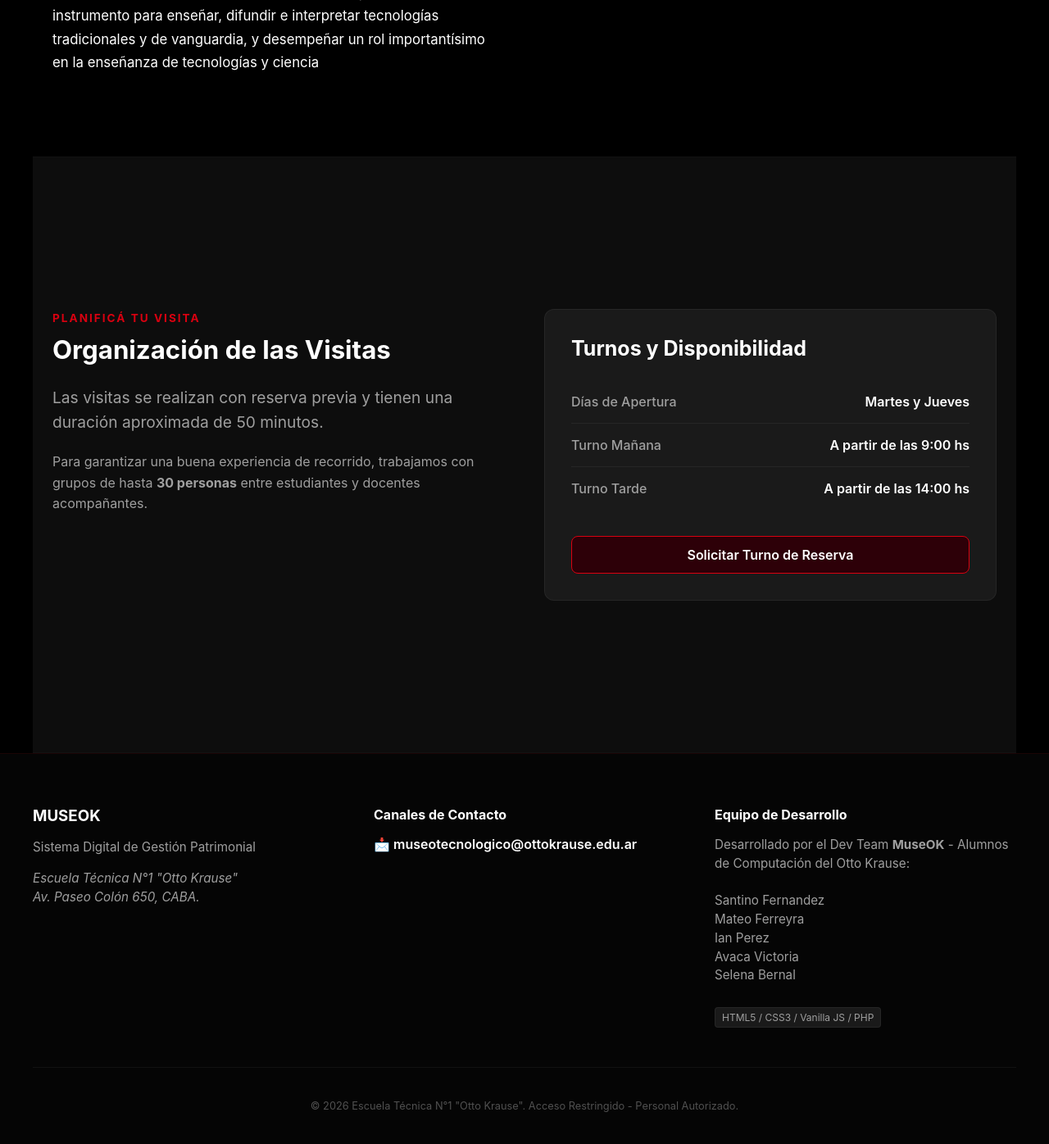
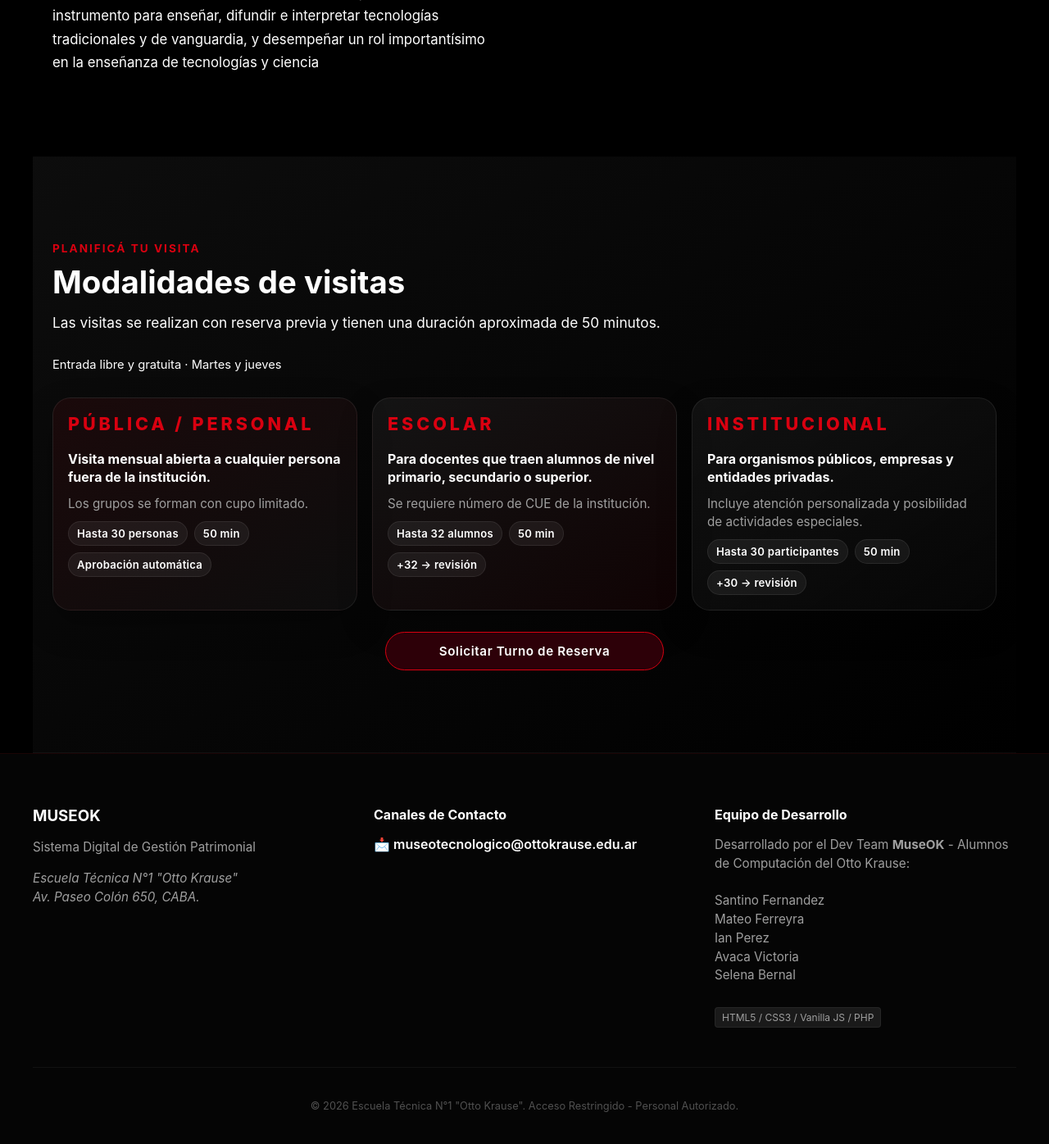
Before and after one commit to ian-nn/Museo-Otto-Krause, a PHP site: page / in a window 1280 px wide. Shown: the part 1526-2922 px from the top of the page at 82% size. Run offline with PHP 8.4, Linux system fonts and the light colour scheme.

Commit message:
actualización de las modalidades de visita

```diff
--- a/Museo OttoKrause/museo_web/css/styles.css
+++ b/Museo OttoKrause/museo_web/css/styles.css
@@ -782,9 +782,11 @@ html {
   text-align: justify;
 }
 
-/* c. SECCIÓN INFORMATIVA DE RESERVAS (GRID SISTEMA) */
+/* c. SECCIÓN INFORMATIVA DE RESERVAS */
 .reservas-section {
-  background: var(--surface-secondary);
+  background:
+    linear-gradient(145deg, rgba(13, 13, 13, 0.98), rgba(0, 0, 0, 0.98)),
+    radial-gradient(circle at top, rgba(217, 0, 16, 0.08), transparent 30%);
   border-top: 1px solid rgba(255, 255, 255, 0.02);
   border-bottom: 1px solid rgba(255, 255, 255, 0.02);
   min-height: calc(100vh - var(--navbar-height));
@@ -793,75 +795,149 @@ html {
   box-sizing: border-box;
 }
 
-.grid-container {
+.reservas-card-panel {
   display: flex;
-  flex-wrap: wrap;
-  gap: 48px;
+  flex-direction: column;
+  gap: 18px;
 }
 
-.grid-col-6 {
-  flex: 1 1 calc(50% - 24px);
-  min-width: 300px;
+.reservas-layout {
+  width: 100%;
+  max-width: 1200px;
+  margin: 0 auto;
 }
 
-.info-box-reservas h2 {
-  font-size: var(--typography-sizes-h2);
+.reservas-heading {
+  margin-bottom: 28px;
+}
+
+.reservas-heading h2 {
+  font-size: clamp(1.9rem, 4vw, 2.4rem);
   color: var(--text-high);
-  margin: 0 0 24px 0;
+  margin: 0 0 16px 0;
+  line-height: 1.1;
 }
 
 .highlight-p {
-  font-size: 1.2rem;
+  font-size: 1.08rem;
   color: var(--text-high);
   line-height: 1.5;
-  margin-bottom: 20px;
+  margin: 0;
 }
 
-.info-box-reservas p {
-  color: var(--text-medium);
-  line-height: var(--typography-line-height-body);
+.reservas-cards-grid {
+  display: grid;
+  grid-template-columns: repeat(3, 1fr);
+  gap: 18px;
+  margin-bottom: 0;
 }
 
-.card-reserva {
-  background: var(--surface-tertiary);
-  border: 1px solid rgba(255, 255, 255, 0.05);
-  border-radius: 12px;
-  padding: 32px;
+.visit-info-card {
+  background: linear-gradient(145deg, rgba(255, 255, 255, 0.05), rgba(255, 255, 255, 0.02));
+  border: 1px solid rgba(255, 255, 255, 0.08);
+  border-radius: 22px;
+  padding: 18px;
+  box-shadow: 0 18px 40px rgba(0, 0, 0, 0.28);
+  display: flex;
+  flex-direction: column;
+  gap: 10px;
 }
 
-.card-reserva h3 {
-  font-size: var(--typography-sizes-h3);
-  color: var(--text-high);
-  margin: 0 0 24px 0;
+.public-card {
+  background: linear-gradient(145deg, rgba(217, 0, 16, 0.08), rgba(255, 255, 255, 0.03));
 }
 
-.schedule-list {
-  list-style: none;
-  padding: 0;
-  margin: 0 0 32px 0;
+.school-card {
+  background: linear-gradient(145deg, rgba(255, 255, 255, 0.05), rgba(217, 0, 16, 0.06));
 }
 
-.schedule-list li {
-  display: flex;
-  justify-content: space-between;
-  padding: 16px 0;
-  border-bottom: 1px solid rgba(255, 255, 255, 0.05);
+.institutional-card {
+  background: linear-gradient(145deg, rgba(255, 255, 255, 0.05), rgba(255, 255, 255, 0.02));
 }
 
-.schedule-list li:last-child {
-  border-bottom: none;
+.visit-hours {
+  color: var(--text-medium);
+  font-size: 0.85rem;
+  margin: 0;
+  line-height: 1.4;
 }
 
-.schedule-day {
-  color: var(--text-medium);
-  font-weight: 500;
+.visit-hours-top {
+  margin-bottom: 12px;
+  color: var(--text-high);
+  font-size: 0.92rem;
 }
 
-.schedule-time {
-  color: var(--text-high);
-  font-weight: 600;
+.visit-info-label {
+  display: inline-block;
+  color: var(--brand-accent);
+  font-size: 1.35rem;
+  text-transform: uppercase;
+  letter-spacing: 0.18em;
+  font-weight: 800;
+  margin-bottom: 10px;
 }
 
+.visit-info-card h3 {
+  color: var(--text-high);
+  font-size: 1rem;
+  margin: 0;
+  line-height: 1.35;
+}
+
+.visit-info-card p {
+  color: var(--text-medium);
+  font-size: 0.95rem;
+  line-height: 1.45;
+  margin: 0;
+}
+
+.visit-details-list {
+  list-style: none;
+  margin: 0;
+  padding: 0;
+  display: flex;
+  flex-wrap: wrap;
+  gap: 8px;
+}
+
+.visit-details-list li {
+  background: rgba(255, 255, 255, 0.06);
+  border: 1px solid rgba(255, 255, 255, 0.08);
+  border-radius: 999px;
+  padding: 6px 10px;
+  color: var(--text-high);
+  font-size: 0.82rem;
+  font-weight: 600;
+  letter-spacing: 0.02em;
+}
+
+.action-wrapper {
+  margin-top: 8px;
+}
+
+.action-wrapper {
+  display: flex;
+  justify-content: center;
+}
+
+.action-wrapper .btn {
+  display: inline-flex;
+  align-items: center;
+  justify-content: center;
+  width: 100%;
+  max-width: 340px;
+  border-radius: 999px;
+  font-size: 0.95rem;
+  padding: 13px 18px;
+  letter-spacing: 0.04em;
+}
+
+@media (max-width: 1100px) {
+  .reservas-cards-grid {
+    grid-template-columns: 1fr;
+  }
+}
 /* d. FOOTER DE CONTACTO */
 .main-footer {
   background: #050505;
--- a/Museo OttoKrause/museo_web/index.html
+++ b/Museo OttoKrause/museo_web/index.html
@@ -147,35 +147,52 @@
     </section>
 
     <section id="reservas" class="section-container reservas-section">
-      <div class="grid-container">
-        <div class="grid-col-6 info-box-reservas">
+      <div class="reservas-layout">
+        <div class="reservas-heading">
           <span class="section-tag">Planificá tu Visita</span>
-          <h2>Organización de las Visitas</h2>
-          <p class="highlight-p">Las visitas se realizan con reserva previa y tienen una duración aproximada de 50
-            minutos.</p>
-          <p>Para garantizar una buena experiencia de recorrido, trabajamos con grupos de hasta <strong>30
-              personas</strong> entre estudiantes y docentes acompañantes.</p>
+          <h2>Modalidades de visitas</h2>
+          <p class="highlight-p">Las visitas se realizan con reserva previa y tienen una duración aproximada de 50 minutos.</p>
         </div>
-        <div class="grid-col-6 detail-box-reservas">
-          <div class="card-reserva">
-            <h3>Turnos y Disponibilidad</h3>
-            <ul class="schedule-list">
-              <li>
-                <span class="schedule-day">Días de Apertura</span>
-                <span class="schedule-time">Martes y Jueves</span>
-              </li>
-              <li>
-                <span class="schedule-day">Turno Mañana</span>
-                <span class="schedule-time">A partir de las 9:00 hs</span>
-              </li>
-              <li>
-                <span class="schedule-day">Turno Tarde</span>
-                <span class="schedule-time">A partir de las 14:00 hs</span>
-              </li>
-            </ul>
-            <div class="action-wrapper">
-              <a href="reservas.html" class="btn btn-primary btn-full">Solicitar Turno de Reserva</a>
-            </div>
+
+        <div class="reservas-card-panel">
+          <p class="visit-hours visit-hours-top">Entrada libre y gratuita · Martes y jueves</p>
+          <div class="reservas-cards-grid">
+            <article class="visit-info-card public-card">
+              <span class="visit-info-label">PÚBLICA / PERSONAL</span>
+              <h3>Visita mensual abierta a cualquier persona fuera de la institución.</h3>
+              <p>Los grupos se forman con cupo limitado.</p>
+              <ul class="visit-details-list">
+                <li>Hasta 30 personas</li>
+                <li>50 min</li>
+                <li>Aprobación automática</li>
+              </ul>
+            </article>
+
+            <article class="visit-info-card school-card">
+              <span class="visit-info-label">ESCOLAR</span>
+              <h3>Para docentes que traen alumnos de nivel primario, secundario o superior.</h3>
+              <p>Se requiere número de CUE de la institución.</p>
+              <ul class="visit-details-list">
+                <li>Hasta 32 alumnos</li>
+                <li>50 min</li>
+                <li>+32 → revisión</li>
+              </ul>
+            </article>
+
+            <article class="visit-info-card institutional-card">
+              <span class="visit-info-label">INSTITUCIONAL</span>
+              <h3>Para organismos públicos, empresas y entidades privadas.</h3>
+              <p>Incluye atención personalizada y posibilidad de actividades especiales.</p>
+              <ul class="visit-details-list">
+                <li>Hasta 30 participantes</li>
+                <li>50 min</li>
+                <li>+30 → revisión</li>
+              </ul>
+            </article>
+          </div>
+
+          <div class="action-wrapper">
+            <a href="reservas.html" class="btn btn-primary btn-full">Solicitar Turno de Reserva</a>
           </div>
         </div>
       </div>
```
